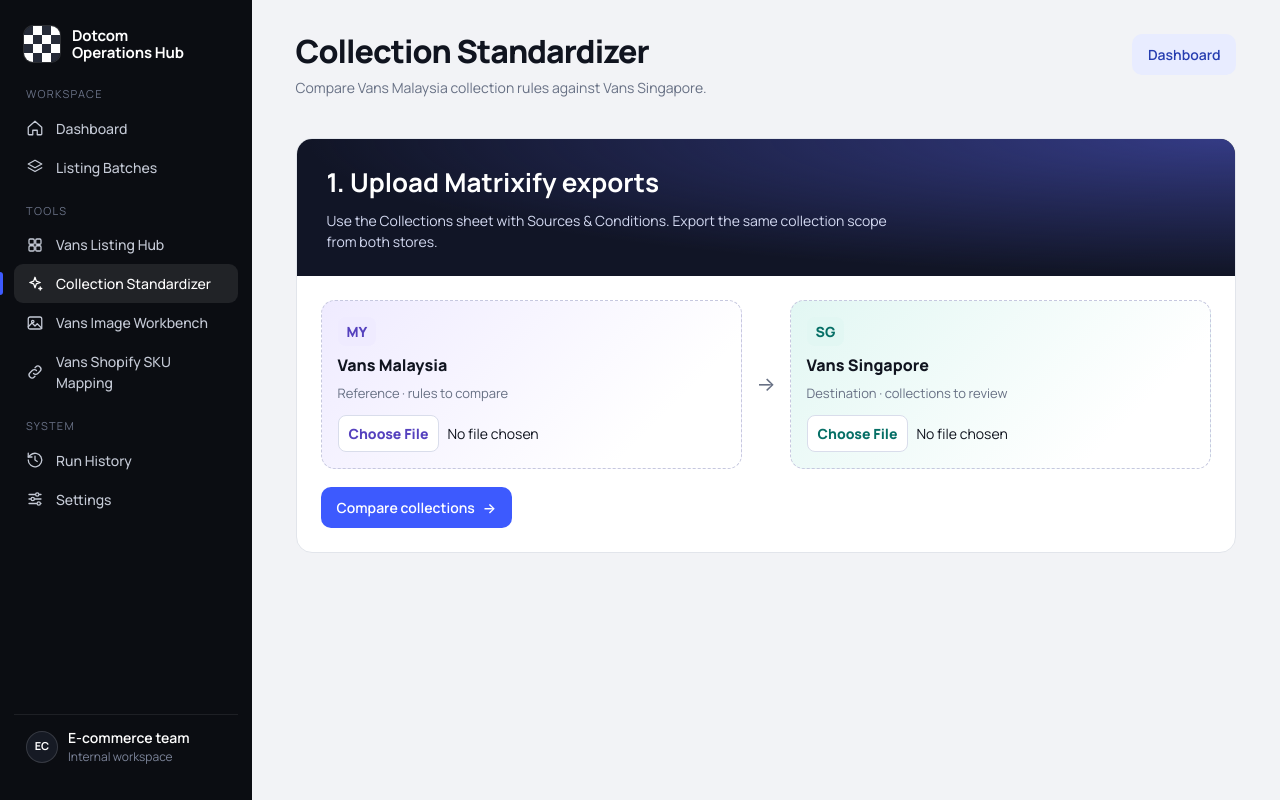
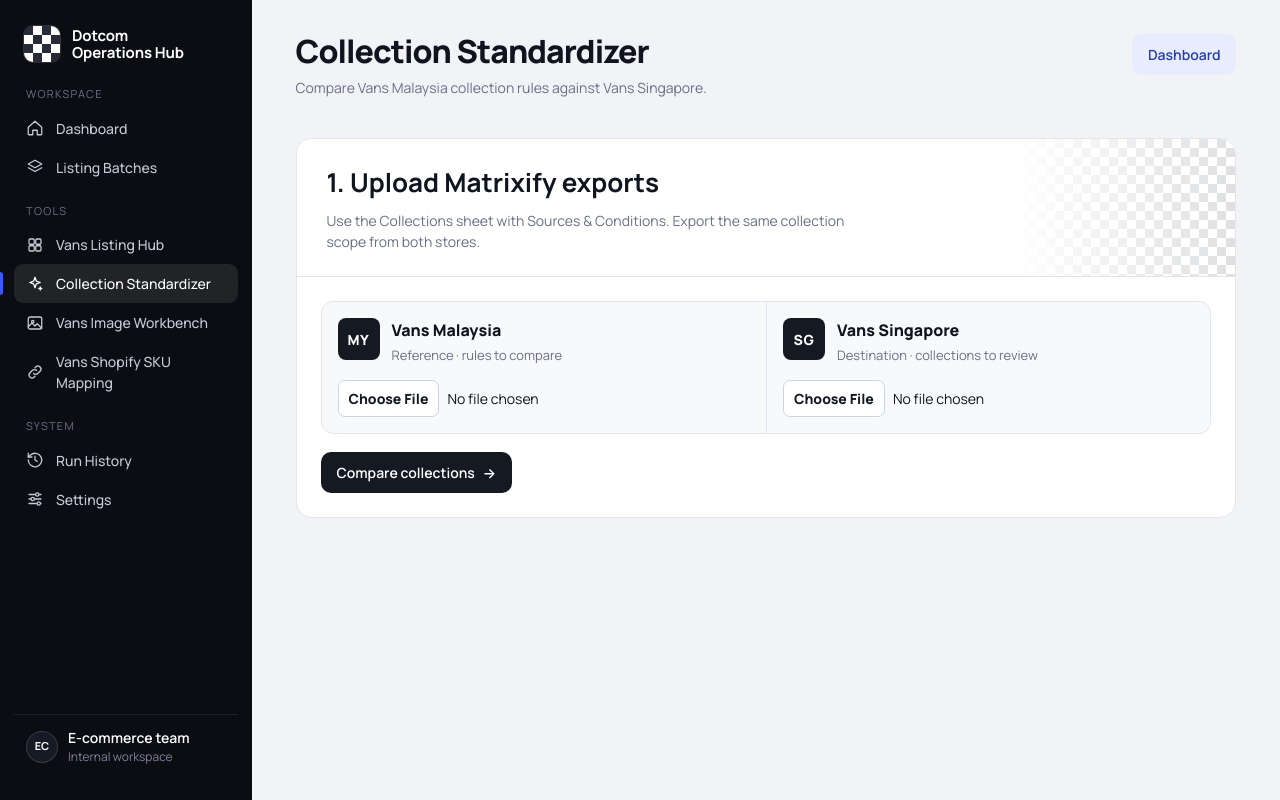
Before and after one commit to ethanraa-lab/vansoperation-hub, a website: page collections.html in a window 1280 px wide. Drawn offline with Linux system fonts and the light colour scheme.

Commit message:
Restyle collection uploads with a monochrome layout

```diff
--- a/collections.html
+++ b/collections.html
@@ -13,41 +13,53 @@
     .panel { background: var(--card); border: 1px solid var(--line); border-radius: 16px; padding: 22px; margin-bottom: 18px; }
     .upload-panel { padding: 0; overflow: hidden; }
     .upload-header {
+      position: relative;
       padding: 24px clamp(18px, 3vw, 30px);
-      background: radial-gradient(ellipse at top right, #343b85, transparent 70%), #111526;
-      color: #fff;
+      border-bottom: 1px solid var(--line);
+      background: #fff;
+    }
+    .upload-header::after {
+      content: "";
+      position: absolute;
+      inset: 0 0 0 auto;
+      width: 24%;
+      background: conic-gradient(#10141f 25%, #fff 0 50%, #10141f 0 75%, #fff 0) 0 0 / 18px 18px;
+      mask-image: linear-gradient(to right, transparent, #000);
+      opacity: .13;
+      pointer-events: none;
     }
     .upload-header h2 { font-size: clamp(20px, 2.2vw, 26px); }
-    .upload-header p { color: #d4daf2; margin: 0; max-width: 66ch; }
+    .upload-header p { color: var(--muted); margin: 0; max-width: 64ch; }
     #compare-form { padding: clamp(16px, 3vw, 24px); }
-    .uploads { display: grid; grid-template-columns: minmax(0, 1fr) auto minmax(0, 1fr); align-items: center; gap: 14px; }
+    .uploads {
+      display: grid; grid-template-columns: minmax(0, 1fr) minmax(0, 1fr);
+      border: 1px solid var(--line); border-radius: 12px; background: #f8f9fb;
+    }
     .upload {
-      --market: #5541be;
-      --tint-market: #efebff;
-      display: grid;
-      gap: 7px;
-      padding: 16px;
-      min-width: 0;
-      border: 1px dashed #c6c8df;
-      border-radius: 14px;
-      background: linear-gradient(135deg, var(--tint-market), #fff 78%);
-      transition: border-color .18s, box-shadow .18s;
+      display: grid; grid-template-columns: auto minmax(0, 1fr); align-items: center;
+      column-gap: 12px; row-gap: 4px; padding: 16px; min-width: 0;
+      transition: background .18s;
     }
-    .upload.sg { --market: #066f66; --tint-market: #e2f7f3; }
-    .upload:hover, .upload:focus-within { border-color: var(--market); box-shadow: 0 0 0 3px var(--tint-market); }
-    .upload:has(input:valid) { border: 1px solid var(--market); }
-    .market-code { justify-self: start; color: var(--market); background: var(--tint-market); border-radius: 8px; padding: 4px 9px; font-weight: 800; }
+    .upload.sg { border-inline-start: 1px solid var(--line); }
+    .upload:hover, .upload:focus-within { background: #eef1f6; }
+    .upload:has(input:valid) { background: #edf7f0; }
+    .market-code {
+      grid-row: span 2; align-self: start; display: grid; place-items: center;
+      width: 42px; height: 42px; color: #fff; background: #151922;
+      border-radius: 8px; font-weight: 800; letter-spacing: .05em;
+    }
+    .upload:has(input:valid) .market-code { background: #14663c; }
     .market-name { font-weight: 800; font-size: 16px; }
-    .market-role { color: var(--muted); font-size: 13px; }
-    .upload input { width: 100%; min-width: 0; color: var(--text); margin-top: 4px; }
+    .market-role { grid-column: 2; color: var(--muted); font-size: 13px; }
+    .upload input { grid-column: 1 / -1; width: 100%; min-width: 0; color: var(--text); margin-top: 10px; }
     .upload input::file-selector-button {
-      font: inherit; font-weight: 750; color: var(--market); background: white;
-      border: 1px solid #d9ddeb; border-radius: 8px; padding: 7px 10px; margin-right: 8px; cursor: pointer;
+      font: inherit; font-weight: 750; color: #151922; background: white;
+      border: 1px solid #cdd3de; border-radius: 7px; padding: 7px 10px; margin-right: 8px; cursor: pointer;
     }
-    .upload input::file-selector-button:hover { background: var(--tint-market); }
-    .market-arrow { color: var(--muted); font-size: 20px; text-align: center; }
+    .upload input::file-selector-button:hover { background: #e8ecf2; }
     .upload-footer { display: flex; flex-wrap: wrap; align-items: center; gap: 12px; margin-top: 18px; }
     .upload-footer p { margin: 0; }
+    #compare { background: #151922; }
     input, select { font: inherit; max-width: 100%; }
     select, input[type="search"] { border: 1px solid var(--line); border-radius: 8px; padding: 8px; background: white; }
     .actions { display: flex; flex-wrap: wrap; gap: 10px; align-items: center; }
@@ -71,7 +83,7 @@
     .status[data-status="Different rules"], .status[data-status="MY only"] { background: var(--accent-soft); color: #263db0; }
     .status[data-status="Review"] { background: #fff1d6; color: #794900; }
     @media (max-width: 900px) { body { grid-template-columns: minmax(0, 1fr); } }
-    @media (max-width: 600px) { .uploads { grid-template-columns: minmax(0, 1fr); } .market-arrow { display: none; } }
+    @media (max-width: 600px) { .uploads { grid-template-columns: minmax(0, 1fr); } .upload.sg { border-inline-start: 0; border-top: 1px solid var(--line); } }
   </style>
 </head>
 <body data-page="collections">
@@ -97,7 +109,6 @@
             <span class="market-role">Reference · rules to compare</span>
             <input id="my-file" type="file" accept=".xlsx" required>
           </label>
-          <span class="market-arrow" aria-hidden="true">→</span>
           <label class="upload sg">
             <span class="market-code" aria-hidden="true">SG</span>
             <span class="market-name">Vans Singapore</span>
```
